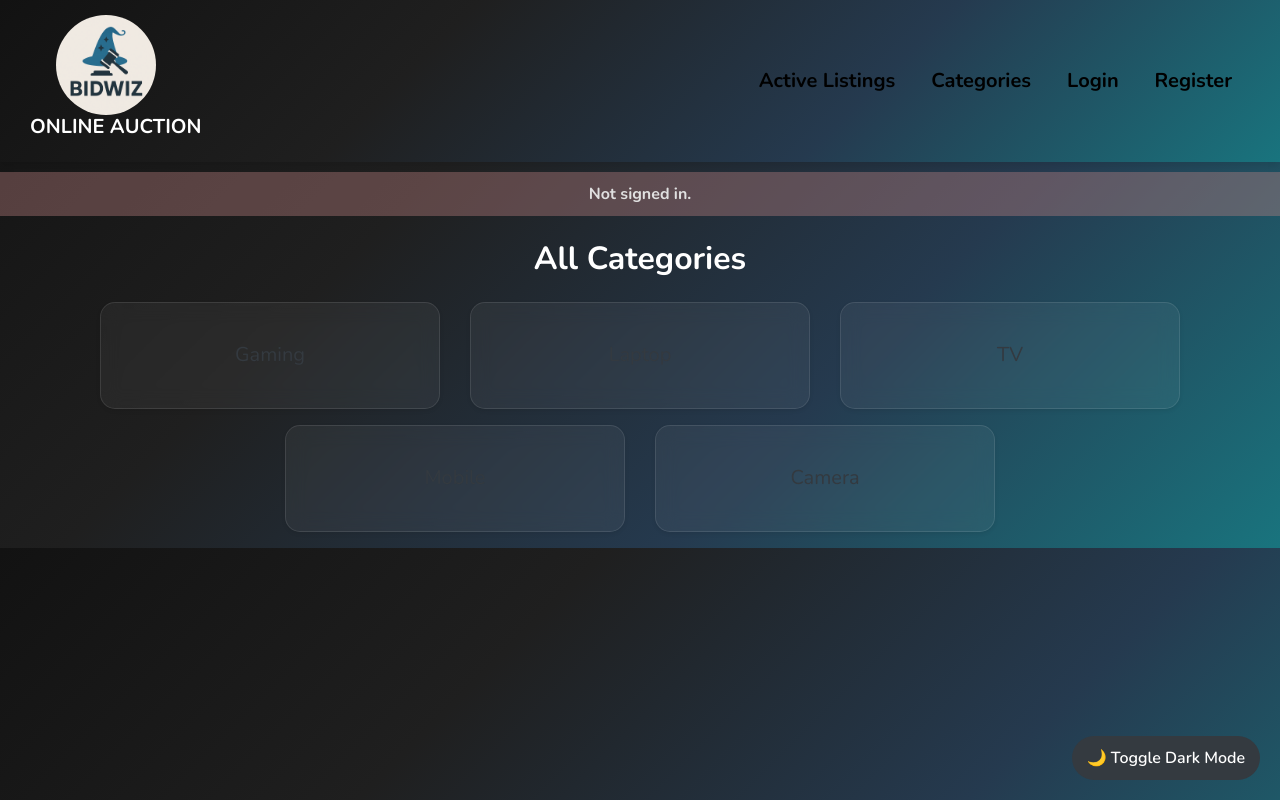
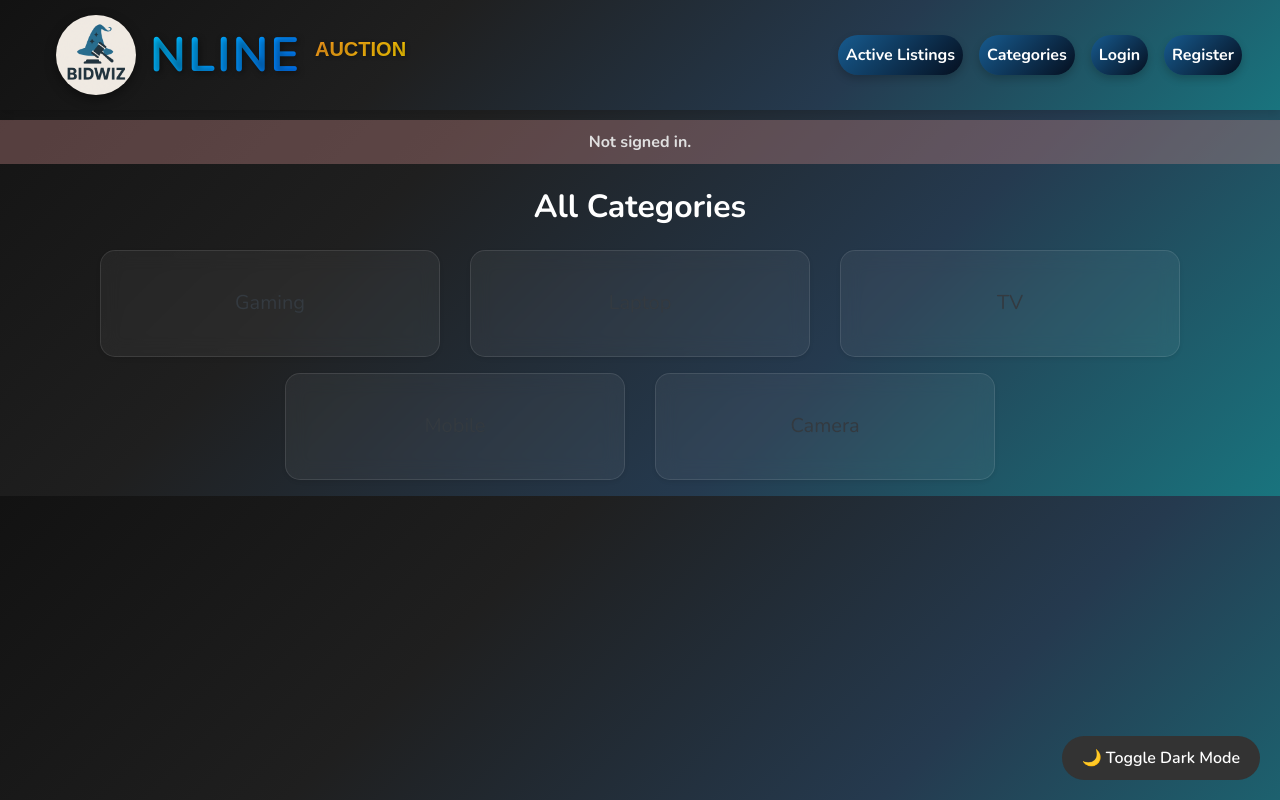
Before and after one commit to PranjulPatel/BIDWIZ-AN-ONLINE-AUCTION-SYSTEM, a Django app: page /cat_list in a window 1280 px wide. Run offline with Django 3.2, Linux system fonts and the light colour scheme; data comes from the database, SQL or seed files in the repository; some libraries are stand-ins or nearby versions.

Commit message:
performed some testing

```diff
--- a/auctions/templates/auctions/layout.html
+++ b/auctions/templates/auctions/layout.html
@@ -17,26 +17,40 @@
         box-shadow: 0 4px 8px rgba(0, 0, 0, 0.1);
         font-family: 'Nunito', sans-serif;
       }
-      @keyframes gradientBG {
-        0% { background-position: 0% 50%; }
-        50% { background-position: 100% 50%; }
-        100% { background-position: 0% 50%; }
+
+      .navbar-logo {
+        height: 80px;
+        width: 80px;
+        border-radius: 50%;
+        margin-left: 26px;
+        transition: transform 0.3s ease-in-out;
+        box-shadow: 0 4px 12px rgba(0, 0, 0, 0.4);
       }
-      .navbar-logo {
-        height: 100px;
-        width: 100px;
-        border-radius: 50%;
-        margin-left: 26px
+
+      .navbar-logo:hover {
+        transform: scale(1.1);
       }
+
       .nav-link {
-        color: #000;
-        font-weight: 800;
-        font-size:20px;
-        margin: 0 10px;
+        color: white !important;
+        background: linear-gradient(135deg,rgb(23, 91, 143),rgb(5, 15, 31));
+        font-weight: 700;
+        font-size: 16px;
+        padding: 8px 16px;
+        margin: 0 8px;
+        border-radius: 30px;
+        transition: 0.3s ease-in-out;
+        text-align: center;
+        text-decoration: none;
+        box-shadow: 0 4px 8px rgba(0,0,0,0.2);
       }
+
       .nav-link:hover {
-        color: rgb(214, 160, 236);
+        background: linear-gradient(135deg, #2575fc, #6a11cb);
+        color: #fff !important;
+        transform: scale(1.05);
       }
+
       .glass-box {
         background: rgba(188, 128, 128, 0.39);
         padding: 10px;
@@ -45,8 +59,45 @@
         font-weight: bold;
         font-family: 'Nunito', sans-serif;
       }
-      .heading{
-        font-size:20px;
+
+      .heading {
+        font-size: 48px;
+        font-weight: 900;
+        color: #ffffff;
+        margin-left: 14px;
+        margin-top: 10px;
+        letter-spacing: 2px;
+        text-shadow: 2px 2px 6px rgba(0, 0, 0, 0.4);
+        background: linear-gradient(135deg, #00c6ff, #0072ff);
+        -webkit-background-clip: text;
+        -webkit-text-fill-color: transparent;
+      }
+
+      .below-heading{
+        font-size: 20px;
+        font-weight: 600;
+        margin-left: 14px;
+        margin-top: -5px;
+        color: #ffffff;
+        font-family: 'Orbitron', sans-serif;
+        background: linear-gradient(135deg, #f7971e, #ffd200);
+        -webkit-background-clip: text;
+        -webkit-text-fill-color: transparent;
+        text-shadow: 1px 1px 4px rgba(0, 0, 0, 0.3);
+      }
+
+      .dark-toggle {
+        position: fixed;
+        bottom: 20px;
+        right: 20px;
+        padding: 10px 20px;
+        border: none;
+        border-radius: 30px;
+        background-color: #333;
+        color: #fff;
+        font-size: 16px;
+        cursor: pointer;
+        z-index: 1000;
       }
     </style>
   </head>
@@ -54,9 +105,10 @@
 
     <!-- Navigation bar -->
     <nav class="navbar navbar-expand-lg navbar-custom">
-      <a class="navbar-brand" href="{% url 'index' %}">
+      <a class="navbar-brand d-flex align-items-center" href="{% url 'index' %}">
         <img src="{% static 'auctions/bidwizlogo.png' %}" alt="BidWiz Logo" class="navbar-logo">
-        <h2 class="heading">ONLINE AUCTION</h2>
+        <h2 class="heading">NLINE</h2><br>
+        <h3 class="below-heading">AUCTION</h3>
       </a>
       <div class="ml-auto d-flex align-items-center">
         <ul class="navbar-nav flex-row">
```
